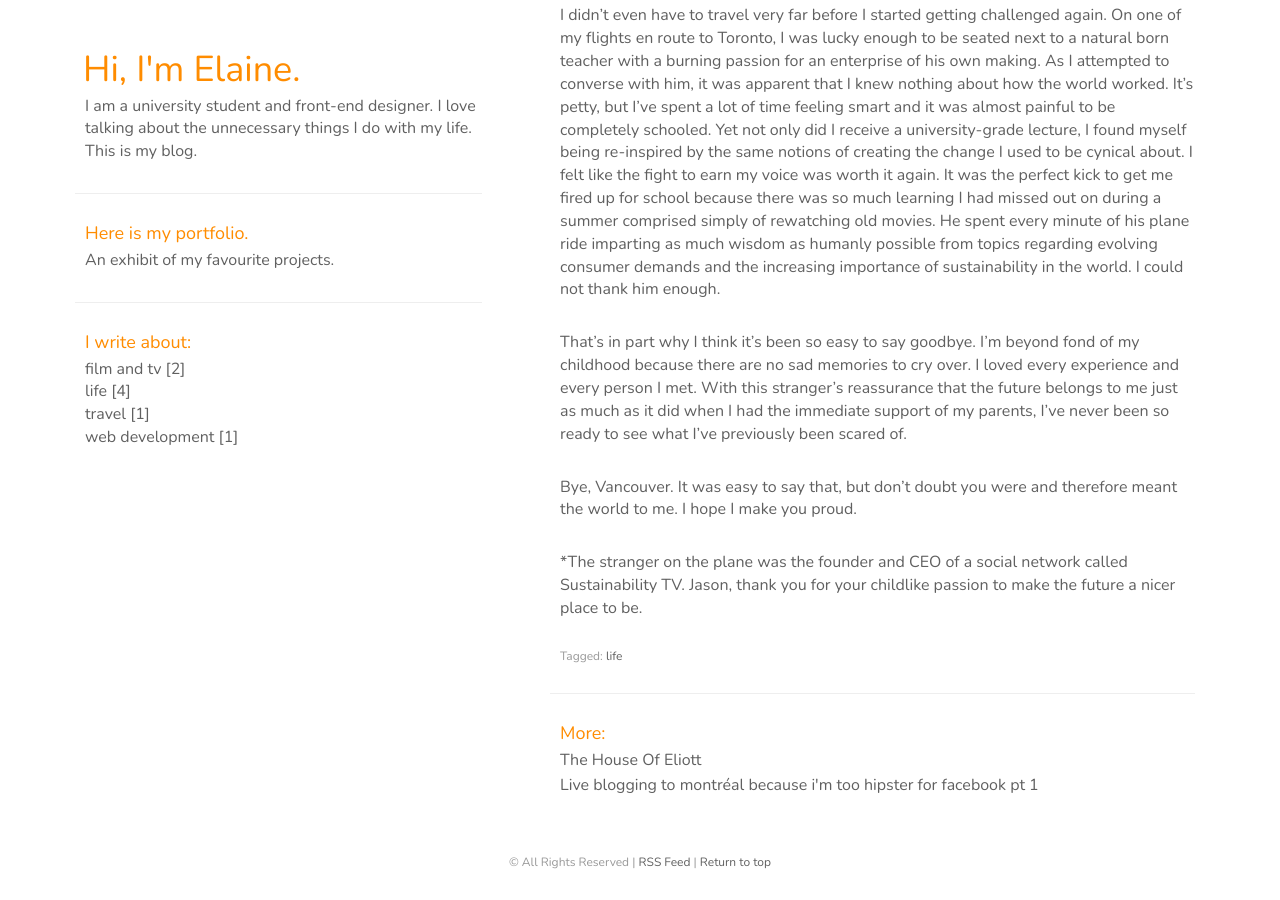
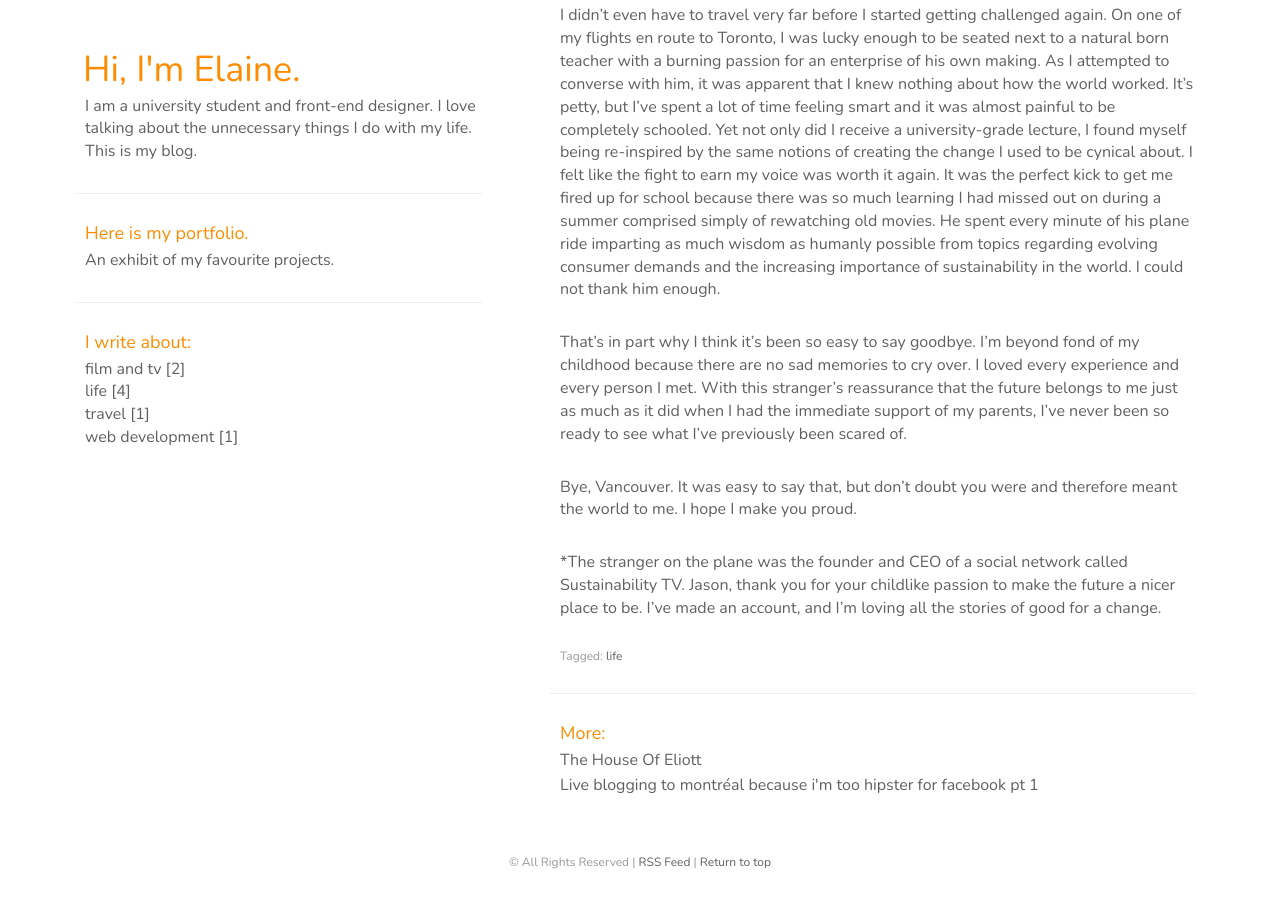
Before and after one commit to elaineg/blog, a Jekyll site: the page built from _posts/2016-08-28-saying-goodbye-is-easy.md, in a window 1280 px wide and 900 px high, scrolled down 854 px. Built offline with Jekyll 4.4.1, drawn with Linux system fonts in a browser that asks for light colours.

Commit message:
post edit

```diff
--- a/_posts/2016-08-28-saying-goodbye-is-easy.md
+++ b/_posts/2016-08-28-saying-goodbye-is-easy.md
@@ -18,4 +18,4 @@ That's in part why I think it's been so easy to say goodbye. I'm beyond fond of
 
 Bye, Vancouver. It was easy to say that, but don't doubt you were and therefore meant the world to me. I hope I make you proud.
 
-*The stranger on the plane was the founder and CEO of a social network called [Sustainability TV](http://www.sustainabilitytelevision.com). Jason, thank you for your childlike passion to make the future a nicer place to be.
+*The stranger on the plane was the founder and CEO of a social network called [Sustainability TV](http://www.sustainabilitytelevision.com). Jason, thank you for your childlike passion to make the future a nicer place to be. I've made an account, and I'm loving all the stories of good for a change.
```
Also changed, not shown: _posts/2016-08-29-travel-blogging-to-montreal.md (+2 -1 lines).
